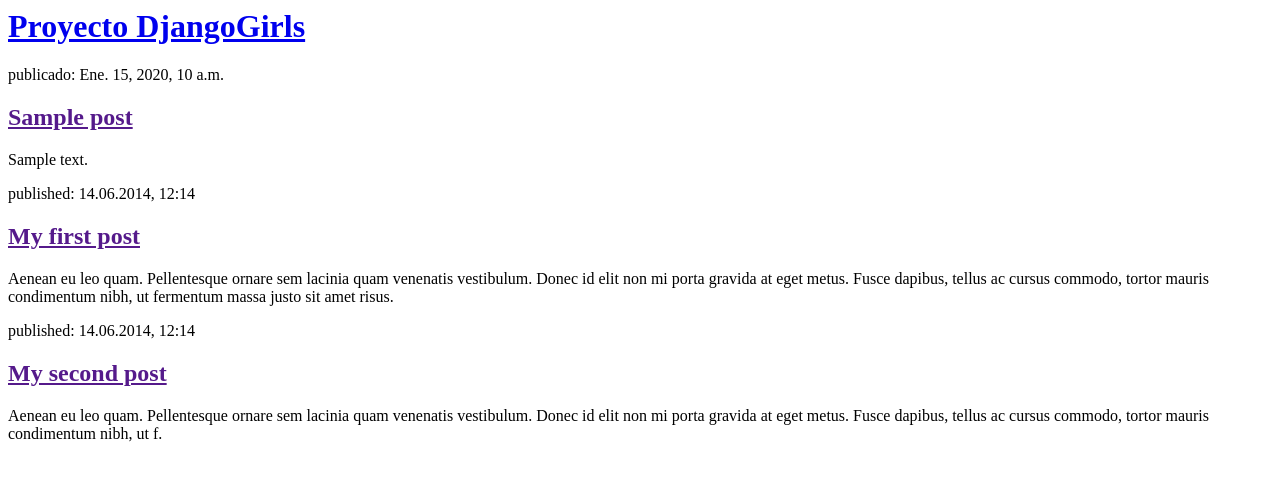
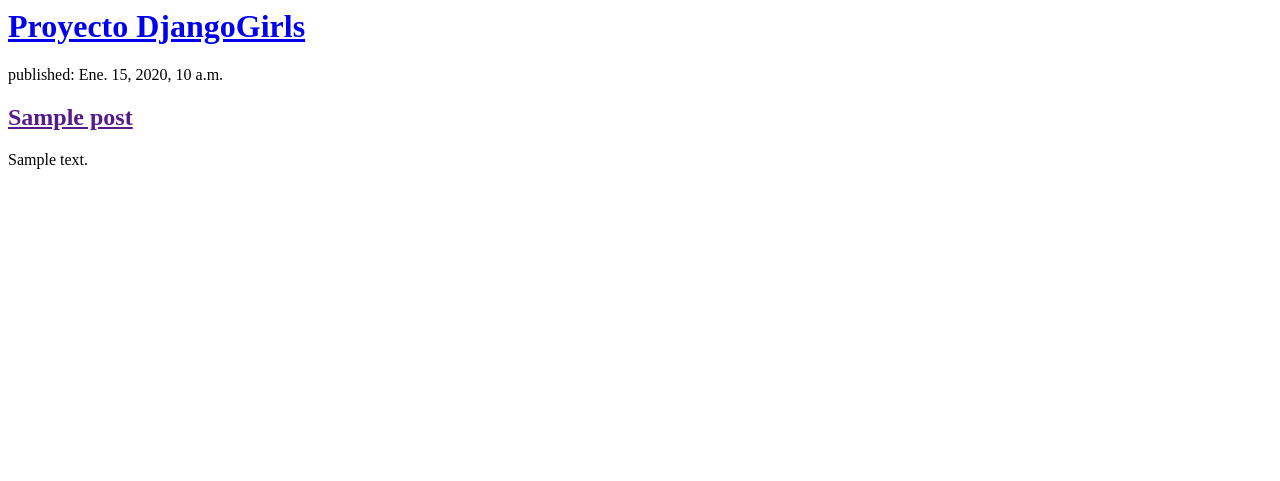
Before and after one commit to nadiardz/my-first-blog, a Django app: template blog/templates/blog/post_list.html in a window 1280 px wide. Shown: the top 481 px of the page. Run offline with Django 3.2, Linux system fonts and the light colour scheme; the template is opened without the code that fills it: values that come from a table or form of the project are taken from there, others are empty; tables that the repository leaves empty hold one stand-in row (values such as "Sample post").

Commit message:
Modified templates to display posts from database.

```diff
--- a/blog/templates/blog/post_list.html
+++ b/blog/templates/blog/post_list.html
@@ -2,29 +2,18 @@
     <head>
         <title>Proyecto DjangoGirls</title>
     </head>
+
     <body>
         <div>
             <h1><a href="/">Proyecto DjangoGirls</a></h1>
         </div>
-
         {% for post in posts %}
         <div>
-            <p> publicado: {{ post.published_date }}</p>
+            <p>published: {{ post.published_date }}</p>
             <h2><a href="">{{ post.title }}</a></h2>
             <p>{{ post.text|linebreaksbr }}</p>
         </div>
         {% endfor %}
 
-        <div>
-            <p>published: 14.06.2014, 12:14</p>
-            <h2><a href="">My first post</a></h2>
-            <p>Aenean eu leo quam. Pellentesque ornare sem lacinia quam venenatis vestibulum. Donec id elit non mi porta gravida at eget metus. Fusce dapibus, tellus ac cursus commodo, tortor mauris condimentum nibh, ut fermentum massa justo sit amet risus.</p>
-        </div>
-
-        <div>
-            <p>published: 14.06.2014, 12:14</p>
-            <h2><a href="">My second post</a></h2>
-            <p>Aenean eu leo quam. Pellentesque ornare sem lacinia quam venenatis vestibulum. Donec id elit non mi porta gravida at eget metus. Fusce dapibus, tellus ac cursus commodo, tortor mauris condimentum nibh, ut f.</p>
-        </div>
     </body>
 </html>
--- a/blog/views.py
+++ b/blog/views.py
@@ -2,7 +2,6 @@
 from django.utils import timezone
 from .models import Post
 
-# Create your views here.
 def post_list(request):
     posts = Post.objects.filter(published_date__lte=timezone.now()).order_by('published_date')
     return render(request, 'blog/post_list.html', {'posts': posts})
```
Also changed, not shown: blog/models.py (+2 -5 lines).
